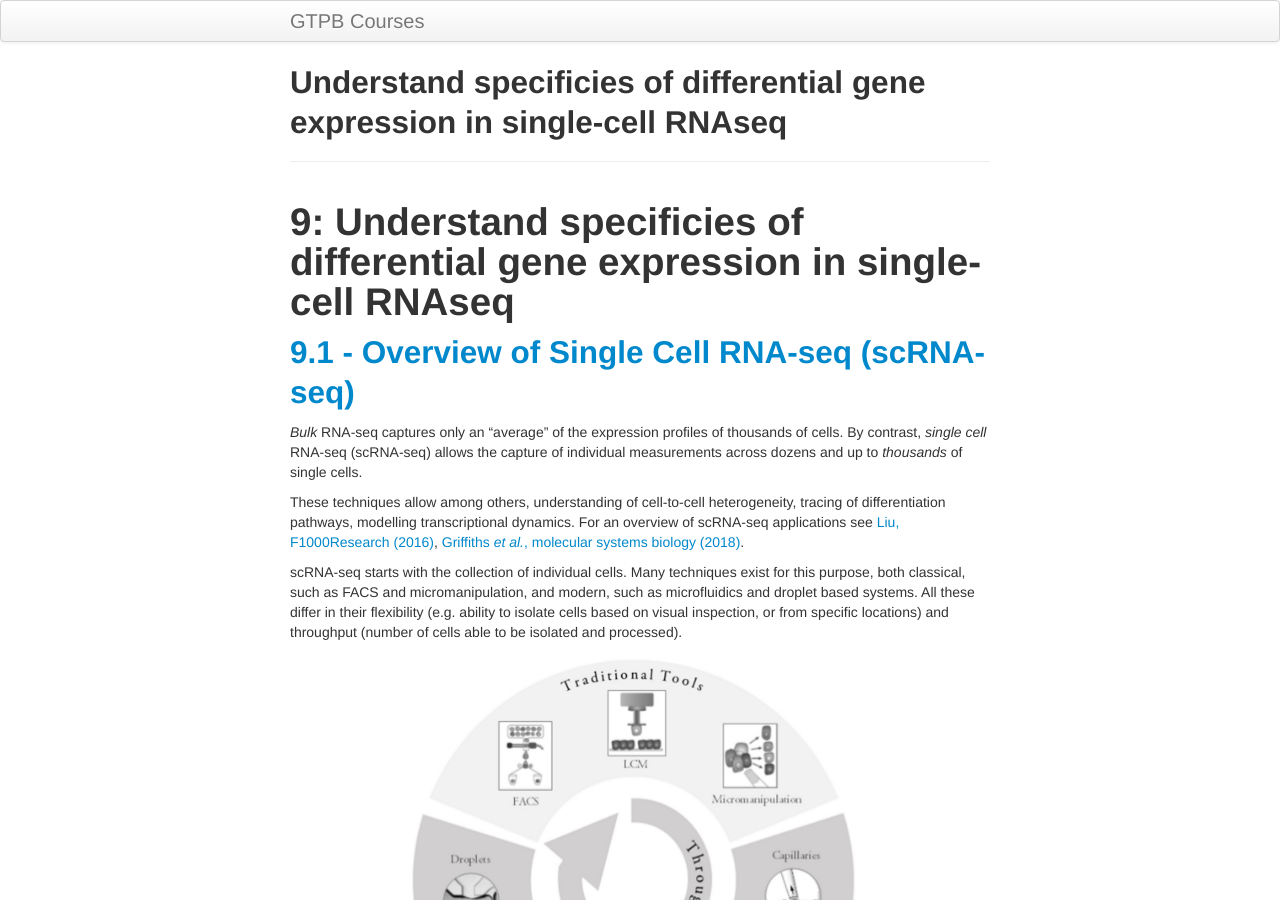
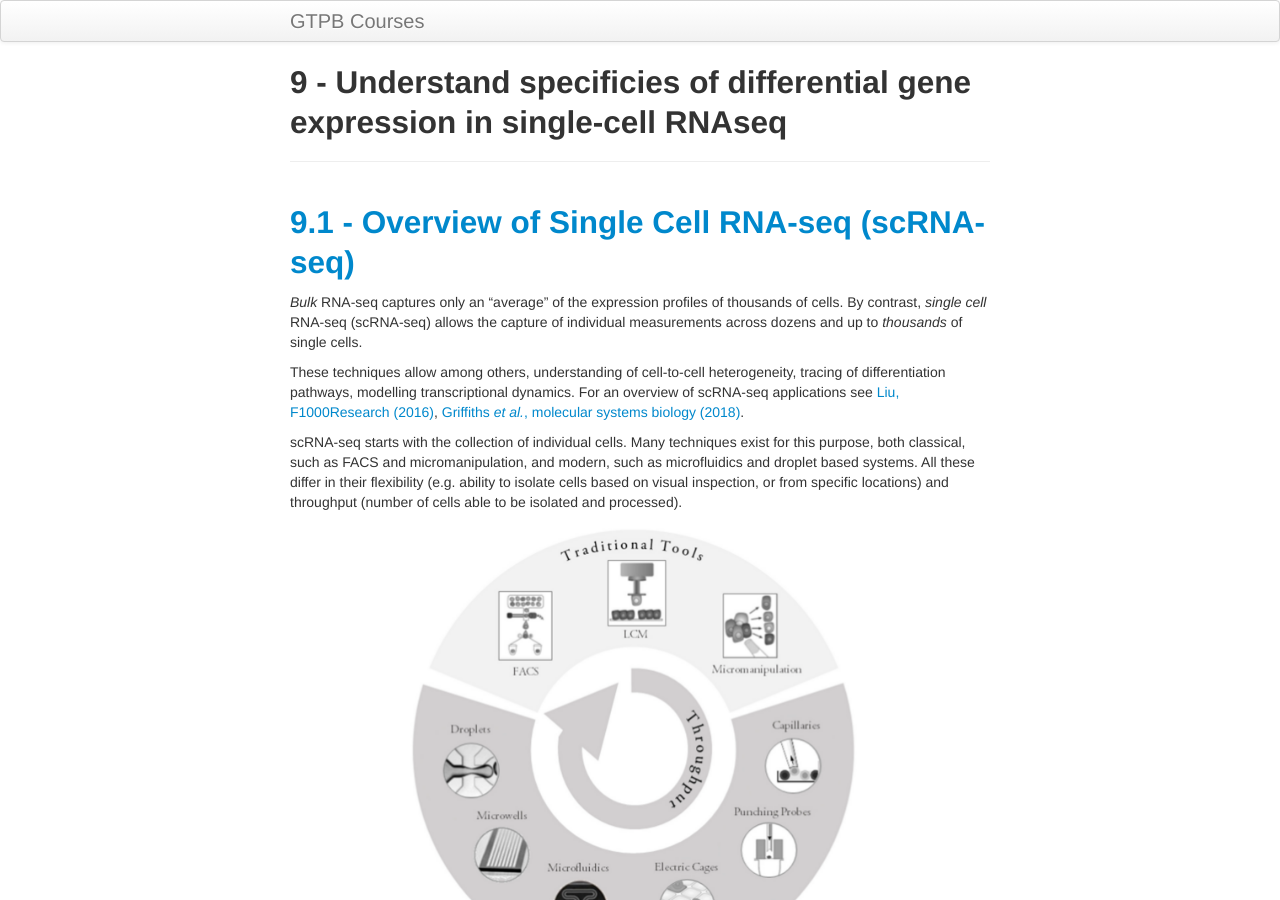
Before and after one commit to GTPB/ADER19F, a Jekyll site: the page built from pages/L09.md, in a window 1280 px wide and 900 px high. Built offline with Jekyll 4.4.1, drawn with Linux system fonts in a browser that asks for light colours.

Commit message:
Update L09.md

```diff
--- a/pages/L09.md
+++ b/pages/L09.md
@@ -1,9 +1,7 @@
 ---
 layout: page
-title: Understand specificies of differential gene expression in single-cell RNAseq
+title: 9 - Understand specificies of differential gene expression in single-cell RNAseq
 ---
-
-# 9: Understand specificies of differential gene expression in single-cell RNAseq
 
 ## <a id="LO9.1">9.1 - Overview of Single Cell RNA-seq (scRNA-seq) </a>
 
```
